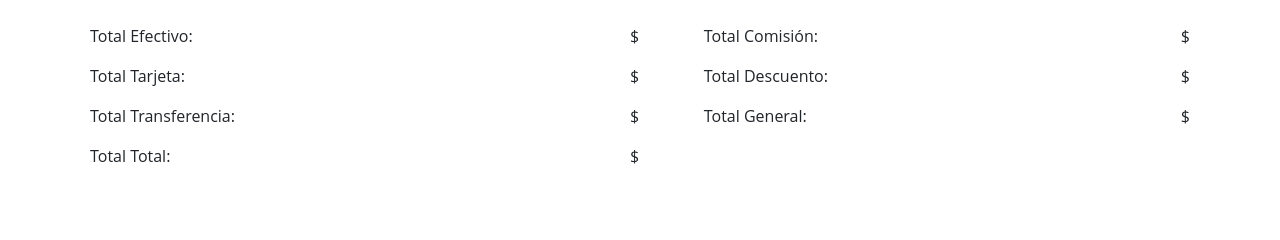
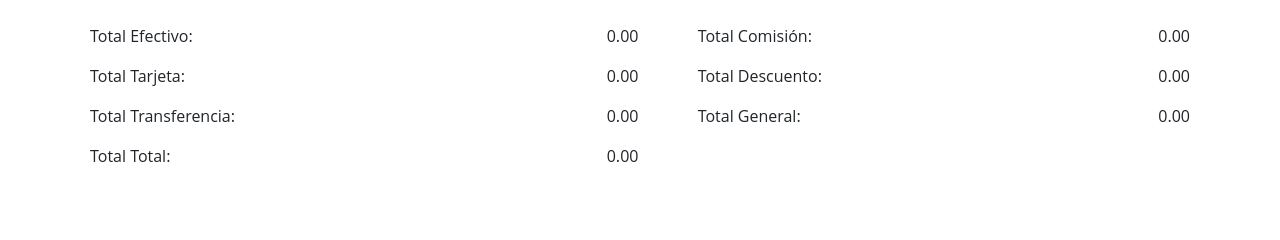
Before and after one commit to evallardy/comanda2, a Django app: template pedido/templates/pedido/caja_reporte.html in a window 1280 px wide. Shown: the part 229-469 px from the top of the page. Run offline with Django 3.2, Linux system fonts and the light colour scheme; the template is opened without the code that fills it, so the values that code supplies are empty; some libraries are stand-ins or nearby versions.

Commit message:
reporte pagos 3

```diff
--- a/pedido/templates/pedido/caja_reporte.html
+++ b/pedido/templates/pedido/caja_reporte.html
@@ -34,11 +34,11 @@
             <tr>
                 <td>{{ pago.comanda__mesa }}</td>
                 <td>{{ pago.comanda__observacion }}</td>
-                <td class="text-end">{{ pago.caja_grupo__importe_efectivo|default:0 }}</td>
-                <td class="text-end">{{ pago.caja_grupo__importe_tarjeta|default:0 }}</td>
-                <td class="text-end">{{ pago.caja_grupo__importe_transferencia|default:0 }}</td>
-                <td class="text-end">{{ pago.caja_grupo__importe_comision|default:0 }}</td>
-                <td class="text-end">{{ pago.caja_grupo__importe_descuento|default:0 }}</td>
+                <td class="text-end">{{ pago.caja_grupo__importe_efectivo|default:'0.00' }}</td>
+                <td class="text-end">{{ pago.caja_grupo__importe_tarjeta|default:'0.00' }}</td>
+                <td class="text-end">{{ pago.caja_grupo__importe_transferencia|default:'0.00' }}</td>
+                <td class="text-end">{{ pago.caja_grupo__importe_comision|default:'0.00' }}</td>
+                <td class="text-end">{{ pago.caja_grupo__importe_descuento|default:'0.00' }}</td>
             </tr>
             {% endfor %}
         </tbody>
@@ -47,28 +47,28 @@
         <tbody>
             <tr>
                 <td>Total Efectivo:</td>
-                <td class="text-end">${{ total_efectivo }}</td>
+                <td class="text-end">{{ total_efectivo|default:'0.00' }}</td>
                 <td></td>
                 <td>Total Comisión:</td>
-                <td class="text-end">${{ total_comision }}</td>
+                <td class="text-end">{{ total_comision|default:'0.00' }}</td>
             </tr>
             <tr>
                 <td>Total Tarjeta:</td>
-                <td class="text-end">${{ total_tarjeta }}</td>
+                <td class="text-end">{{ total_tarjeta|default:'0.00' }}</td>
                 <td></td>
                 <td>Total Descuento:</td>
-                <td class="text-end">${{ total_descuento }}</td>
+                <td class="text-end">{{ total_descuento|default:'0.00' }}</td>
             </tr>
             <tr>
                 <td>Total Transferencia:</td>
-                <td class="text-end">${{ total_transferencia }}</td>
+                <td class="text-end">{{ total_transferencia|default:'0.00' }}</td>
                 <td></td>
                 <td>Total General:</td>
-                <td class="text-end">${{ total_global }}</td>
+                <td class="text-end">{{ total_global|default:'0.00' }}</td>
             </tr>
             <tr>
                 <td>Total Total:</td>
-                <td class="text-end">${{ total_importe }}</td>
+                <td class="text-end">{{ total_importe|default:'0.00' }}</td>
                 <td></td>
                 <td></td>
                 <td></td>
```
